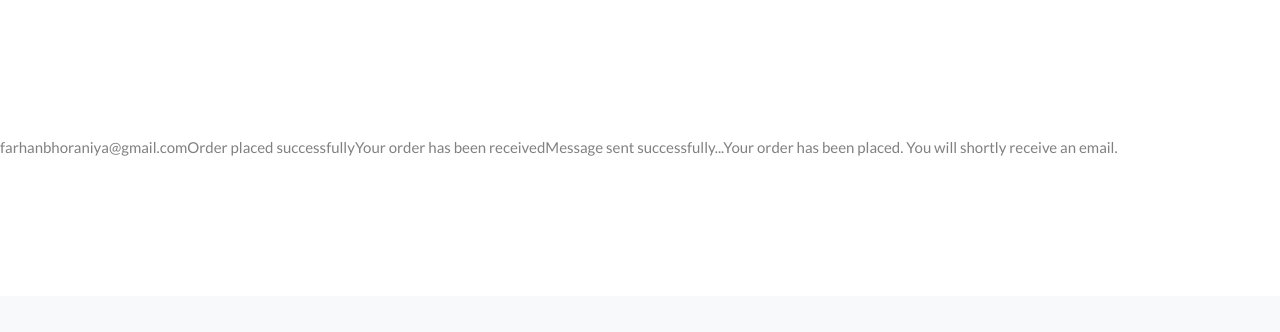
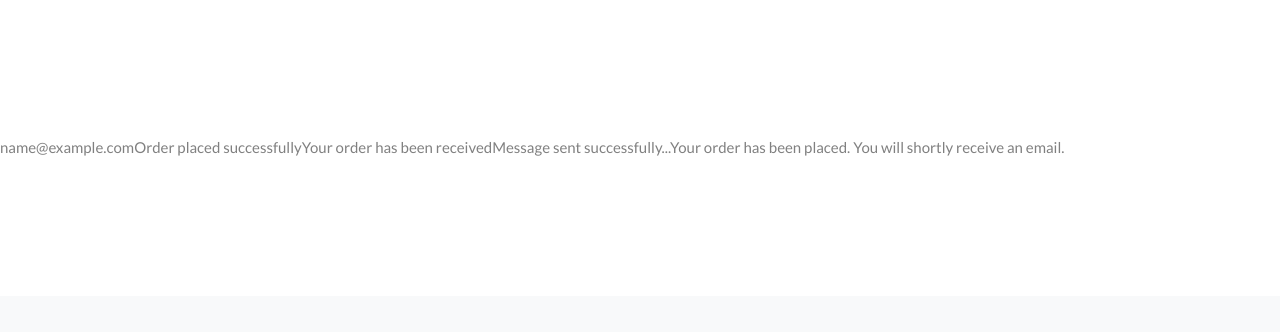
Before and after one commit to farhanbhoraniya/CMPE272-Market_Place, a PHP site: page /order_placed.php in a window 1280 px wide. Shown: the part 368-700 px from the top of the page. Run offline with PHP 8.4, Linux system fonts and the light colour scheme; the visitor is signed in with stand-in values (Sample User, id 1); some libraries are stand-ins or nearby versions; some web fonts are replaced.

Commit message:
Minor change

```diff
--- a/modist/index.php
+++ b/modist/index.php
@@ -13,7 +13,7 @@
             echo "Error while subscribing";
         }
     }
-
+?>
 <!DOCTYPE html>
 <html lang="en">
 <head>
--- a/modist/order_placed.php
+++ b/modist/order_placed.php
@@ -71,7 +71,7 @@
         <?php
             session_start();
             require_once("send_email.php");
-            $to = "farhanbhoraniya@gmail.com";
+            $to = $_SESSION["email"];
             $subject = "Order placed successfully";
             $message = "Your order has been received";
             $retval = send_email($to, $subject, $message);
```
